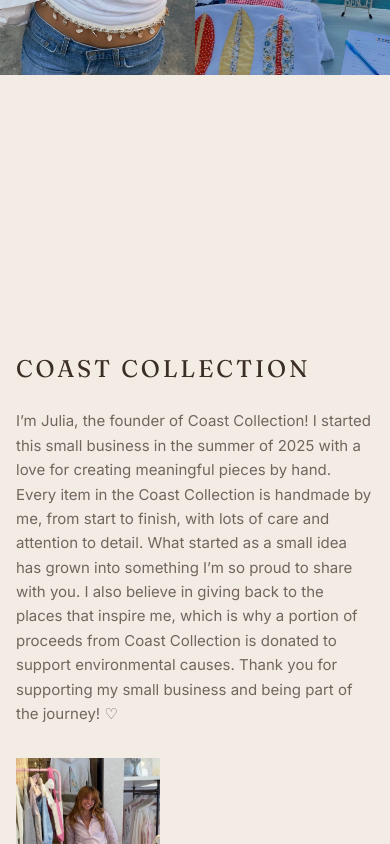
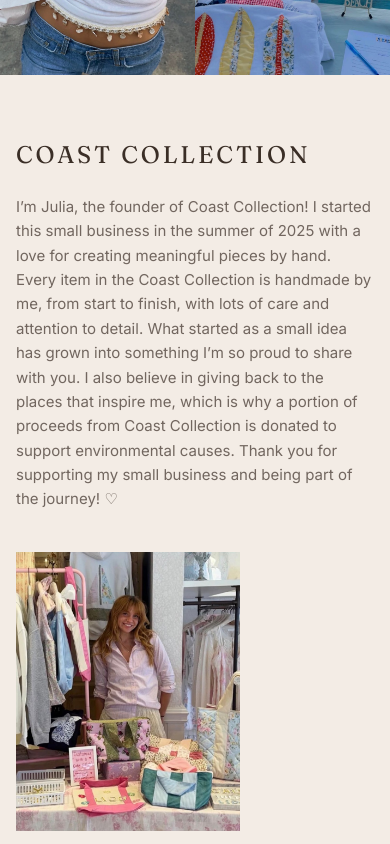
Before and after one commit to Madmaxme/coast-collection, a Next.js app: page / in a window 390 px wide. Shown: the part 1340-2184 px from the top of the page. Built offline with nearby package versions, Linux system fonts and the light colour scheme.

Commit message:
Place the founder note beside Julia's portrait so the story fills the page instead of sitting in a thin left column.
Co-authored-by: Cursor <cursoragent@cursor.com>

```diff
--- a/src/components/Story.tsx
+++ b/src/components/Story.tsx
@@ -10,19 +10,21 @@ type StoryProps = {
 
 export function Story({ heading, body, imageSrc, imageAlt }: StoryProps) {
   return (
-    <section className="px-4 pt-[33vh] pb-20 md:px-6 md:pb-28">
-      <div className="max-w-xl">
-        <h2 className="font-heading text-2xl tracking-[0.12em] text-ink uppercase md:text-3xl">
-          {heading}
-        </h2>
-        <p className="mt-6 text-[15px] leading-relaxed text-ink/70">{body}</p>
+    <section className="px-4 py-16 md:px-6 md:py-24">
+      <div className="mx-auto grid max-w-[1240px] items-start gap-10 md:grid-cols-[minmax(0,1fr)_17rem] md:gap-20">
+        <div>
+          <h2 className="font-heading text-2xl tracking-[0.12em] text-ink uppercase md:text-3xl">
+            {heading}
+          </h2>
+          <p className="mt-6 max-w-2xl text-[15px] leading-relaxed text-ink/70">{body}</p>
+        </div>
         <Image
           src={imageSrc}
           alt={imageAlt}
           width={822}
           height={1024}
-          sizes="144px"
-          className="mt-8 h-auto w-36"
+          sizes="(min-width: 768px) 272px, 224px"
+          className="h-auto w-56 md:w-full"
         />
       </div>
     </section>
```
Also changed, not shown: 1 other file (tests, documents, lock files or other folders).
